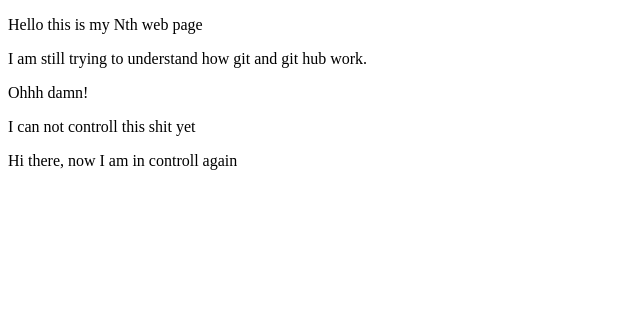
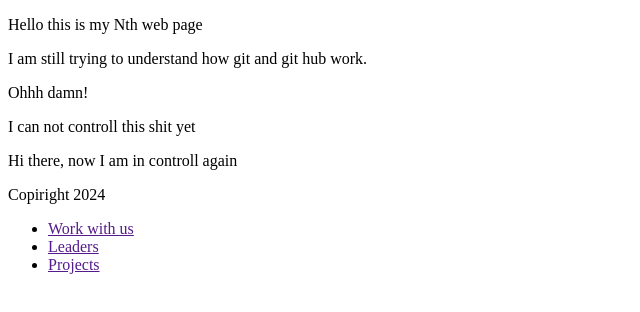
Before and after one commit to dermirez/myselfPractice, a website: page index.html in a window 1280 px wide. Shown: the whole page, without its empty margins (0-640 px from the left). Drawn offline with Linux system fonts and the light colour scheme.

Commit message:
Footer structure

```diff
--- a/index.html
+++ b/index.html
@@ -12,5 +12,22 @@
     <p>I can not controll this shit yet</p>
 
     <p>Hi there, now I am in controll again</p>
+
+    <footer>
+      <div>
+        <div>
+          <p>Copiright 2024</p>
+        </div>
+        <div>
+          <nav>
+            <ul>
+              <li><a href="">Work with us</a></li>
+              <li><a href="">Leaders</a></li>
+              <li><a href="">Projects</a></li>
+            </ul>
+          </nav>
+        </div>
+      </div>
+    </footer>
   </body>
 </html>
```
